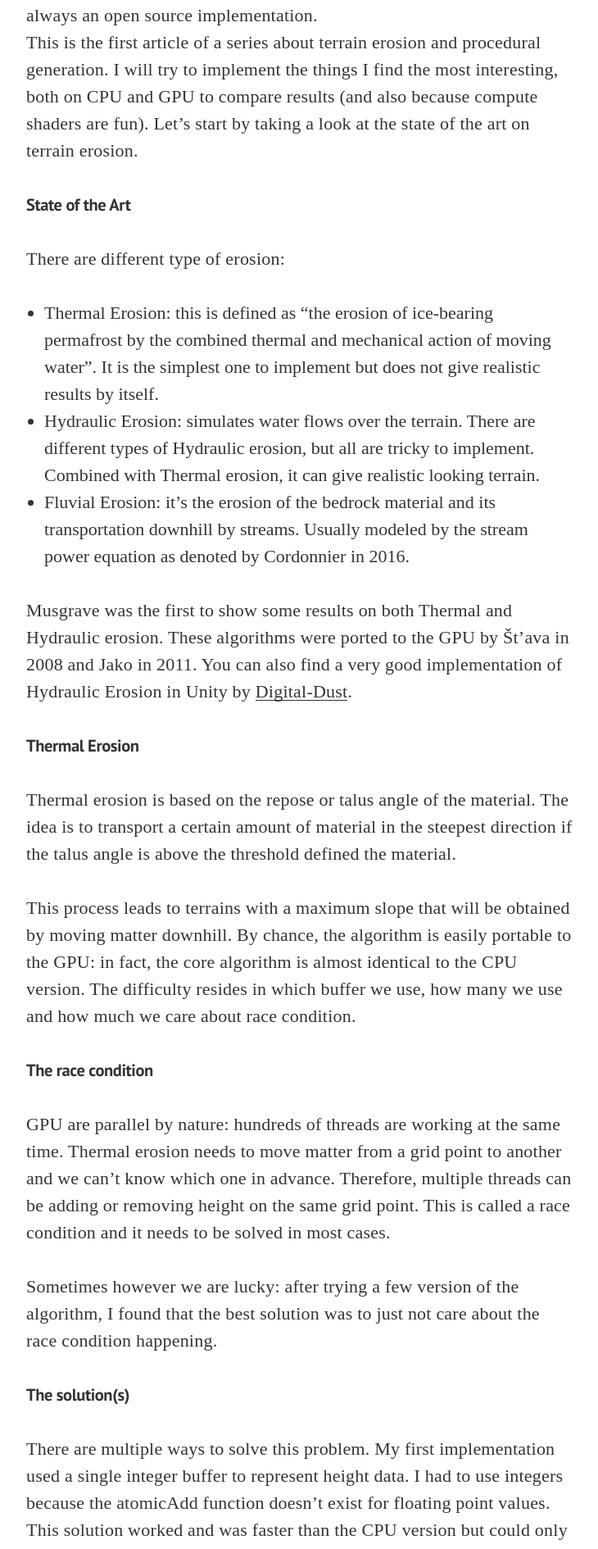
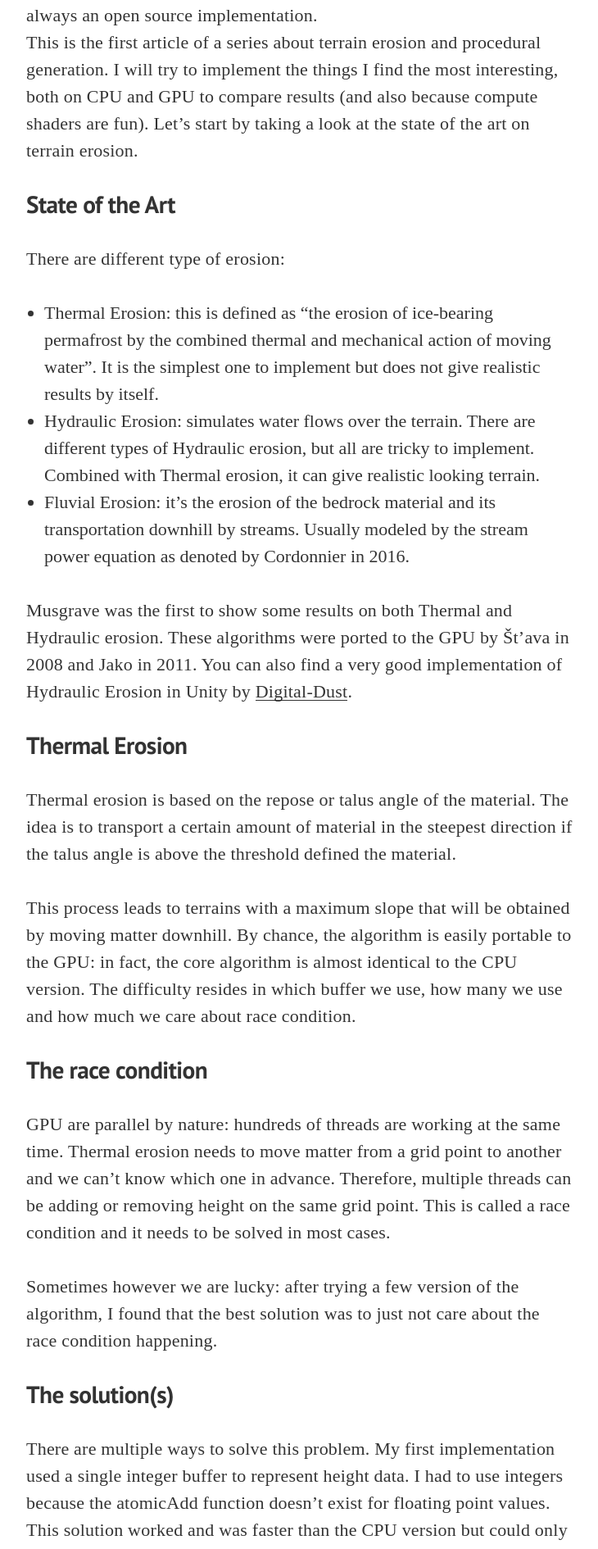
Before and after one commit to MakeItShaded/makeitshaded.github.io, a Jekyll site: the page built from _posts/2018-04-27-terrain-erosion.md, in a window 1280 px wide. Shown: the part 856-2746 px from the top of the page at 82% size, without its empty margins (273-1003 px from the left). Built offline with Jekyll 4.4.1, drawn with Linux system fonts in a browser that asks for light colours; nearby versions of some CDN libraries; some web fonts are replaced; comment, search, counter and statistics services are not loaded.

Commit message:
Fix thermal erosion article

````diff
--- a/_posts/2018-04-27-terrain-erosion.md
+++ b/_posts/2018-04-27-terrain-erosion.md
@@ -15,7 +15,7 @@ been implemented on GPU, but there is not always an open source implementation.
 This is the first article of a series about terrain erosion and procedural generation. I will try to implement the things I find the most interesting, both on CPU and GPU to compare results
 (and also because compute shaders are fun). Let's start by taking a look at the state of the art on terrain erosion.
 
-###### State of the Art
+#### State of the Art
 
 There are different type of erosion:
 * Thermal Erosion: this is defined as "the erosion of ice-bearing permafrost by the combined thermal and mechanical action of moving water". It is the simplest one to implement but does not give realistic results by itself.
@@ -25,7 +25,7 @@ There are different type of erosion:
 Musgrave was the first to show some results on both Thermal and Hydraulic erosion. These algorithms were ported to the GPU by Št’ava in 2008 and Jako in 2011. You can also find a very good implementation of Hydraulic Erosion
 in Unity by [Digital-Dust](https://www.digital-dust.com/single-post/2017/03/20/Interactive-erosion-in-Unity).
 
-###### Thermal Erosion
+#### Thermal Erosion
 
 Thermal erosion is based on the repose or talus angle of the material. The idea is to transport a certain
 amount of material in the steepest direction if the talus angle is above the threshold defined the material.
@@ -33,32 +33,30 @@ amount of material in the steepest direction if the talus angle is above the thr
 This process leads to terrains with a maximum slope that will be obtained by moving matter downhill. By chance, the algorithm is easily portable to the GPU:
 in fact, the core algorithm is almost identical to the CPU version. The difficulty resides in which buffer we use, how many we use and how much we care about race condition.
 
-###### The race condition
+#### The race condition
 
 GPU are parallel by nature: hundreds of threads are working at the same time. Thermal erosion needs to move matter from a grid point to another and we can't know which one in advance.
 Therefore, multiple threads can be adding or removing height on the same grid point. This is called a race condition and it needs to be solved in most cases.
 
 Sometimes however we are lucky: after trying a few version of the algorithm, I found that the best solution was to just not care about the race condition happening.
 
-###### The solution(s)
+#### The solution(s)
 
 There are multiple ways to solve this problem. My first implementation used a single integer buffer to represent height data. I had to use integers because the atomicAdd function doesn't exist for floating point values.
 This solution worked and was faster than the CPU version but could only handle erosion on large scale (amplitude > 1 meter) because of integers.
 
-<br/>
 In my next attempt I used two buffers: a floating value buffer to represent our height field data, and an integer buffer to allow the use of the [atomicAdd](https://www.khronos.org/registry/OpenGL-Refpages/gl4/html/atomicAdd.xhtml) glsl function.
 The floating point values were handled with [intBitsToFloat](https://www.khronos.org/registry/OpenGL-Refpages/gl4/html/intBitsToFloat.xhtml) and [floatBitsToInt](https://www.khronos.org/registry/OpenGL-Refpages/gl4/html/floatBitsToInt.xhtml) functions.
 You also have to use a barrier to make sure your return buffer is filled properly with the correct final height. This solution worked as intended and was also faster than the CPU version but slower than my previous implementation because of the two buffers.
 The main advantage of this method is that we are no longer limited by the use of integers.
 
-<br/>
 My last idea was the one that I should have tried in the first place: simply ignore the race condition and use a single floating point value buffer to represent height data. Of course, the result will not be deterministic and
 will contain errors but at the end, the algorithm will converge to the same results after a few hundreds more iterations. Another good thing with this version is that we don't have any visually disturbing errors.
 The results are very similar to the other methods and this is the fastest, simplest method for now.
 
 Here is a code snippet of the last method:
 
-```cpp
+~~~ cpp
 layout(binding = 0, std430) coherent buffer HeightfieldDataFloat
 {
     float floatingHeightBuffer[];
@@ -114,7 +112,7 @@ void main()
         floatingHeightBuffer[neiIndex] = floatingHeightBuffer[neiIndex] + amplitude;
     }
 }
-```
+~~~
 
 You can see some results in the following figures.
 
@@ -124,7 +122,7 @@ You can see some results in the following figures.
 <i>The base height fields on the left and the results of three hundred thermal erosion iteration on the right</i>
 </center>
 
-###### Results
+#### Results
 
 I ran a quick benchmark to compare all the method I tried. Here are the results after 1000 iterations:
 
@@ -142,7 +140,7 @@ error by increasing iteration count, which is not the most elegant but the most
 
 Code is available here: [C++](https://github.com/vincentriche/Outerrain/blob/master/Outerrain/Source/gpuheightfield.cpp) and [glsl](https://github.com/vincentriche/Outerrain/blob/master/Shaders/HeightfieldThermalWeathering.glsl).
 
-###### References
+#### References
 
 [Interactive Erosion in Unity - Digital Dust](https://www.digital-dust.com/single-post/2017/03/20/Interactive-erosion-in-Unity)
 
````
